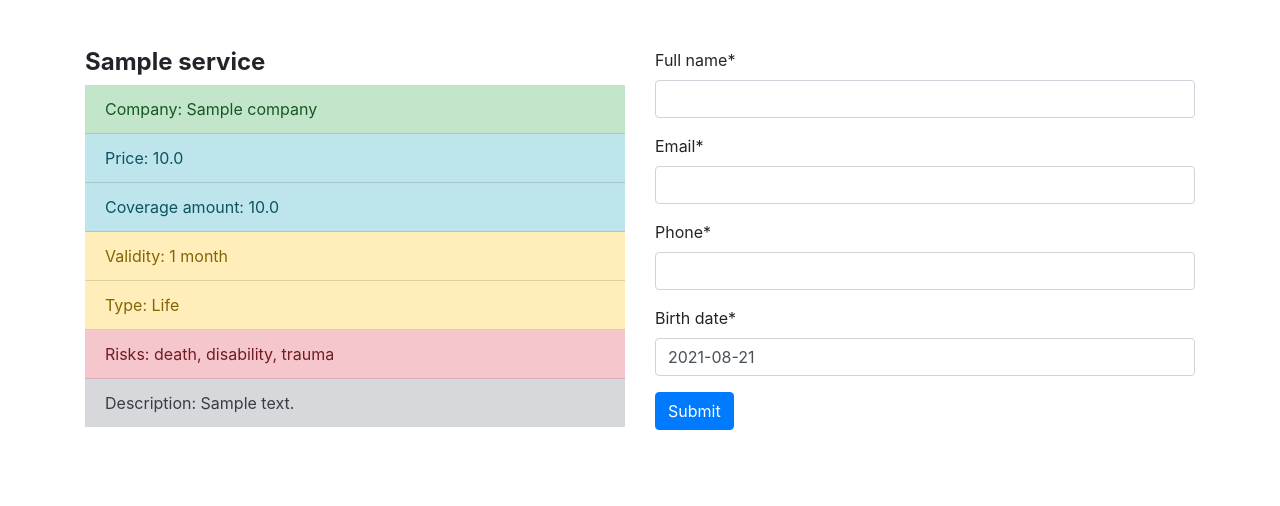
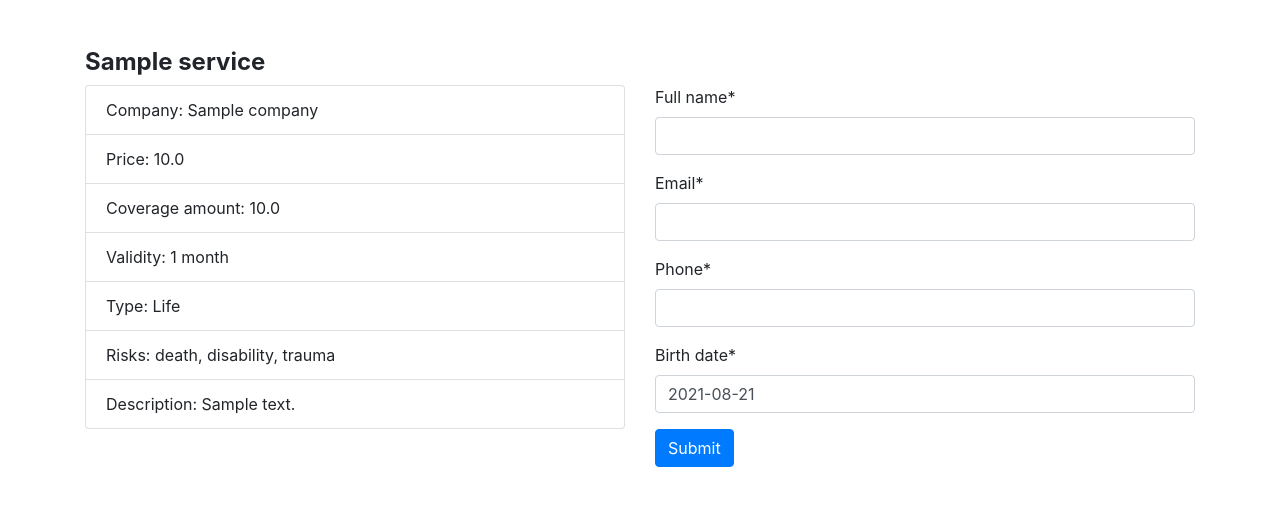
Before and after one commit to duseth/Insurance-Exchange, a Django app: page /services/1 in a window 1280 px wide. Shown: the part 56-562 px from the top of the page. Run offline with Django 3.2, Linux system fonts and the light colour scheme; data comes from the database, SQL or seed files in the repository; tables that the repository leaves empty hold one stand-in row (values such as "Sample post"); data that the repository does not hold is empty; some libraries are stand-ins or nearby versions.

Commit message:
fix(templates): исправить шаблон страниц услуги

```diff
--- a/InsuranceApp/templates/service.html
+++ b/InsuranceApp/templates/service.html
@@ -10,21 +10,21 @@
 </head>
 <body>
 <div class="container py-5">
+    <h4 class="font-weight-bold">{{ service.title }}</h4>
+    {% if views != None %}
+    <h6 class="text-muted">{{ views }} views</h6>
+    {% endif %}
     <div class="row">
         <!-- Service info -->
         <div class="col-sm">
-            <h4 class="font-weight-bold">{{ service.title }}</h4>
-            {% if views != None %}
-            <h6 class="text-muted">{{ views }} views</h6>
-            {% endif %}
-            <ul class="list-group list-group-flush">
-                <li class="list-group-item list-group-item-success">Company: {{ service.company.name }}</li>
-                <li class="list-group-item list-group-item-info">Price: {{ service.price }}</li>
-                <li class="list-group-item list-group-item-info">Coverage amount: {{ service.coverage_amount }}</li>
-                <li class="list-group-item list-group-item-warning">Validity: {{ service.validity.name }}</li>
-                <li class="list-group-item list-group-item-warning">Type: {{ service.type.name }}</li>
-                <li class="list-group-item list-group-item-danger">Risks: {{ service.type.risks|join:", " }}</li>
-                <li class="list-group-item list-group-item-secondary">Description: {{ service.description }}</li>
+            <ul class="list-group">
+                <li class="list-group-item">Company: {{ service.company.name }}</li>
+                <li class="list-group-item">Price: {{ service.price }}</li>
+                <li class="list-group-item">Coverage amount: {{ service.coverage_amount }}</li>
+                <li class="list-group-item">Validity: {{ service.validity.name }}</li>
+                <li class="list-group-item">Type: {{ service.type.name }}</li>
+                <li class="list-group-item">Risks: {{ service.type.risks|join:", " }}</li>
+                <li class="list-group-item">Description: {{ service.description }}</li>
             </ul>
         </div>
         <!-- Response form -->
```
